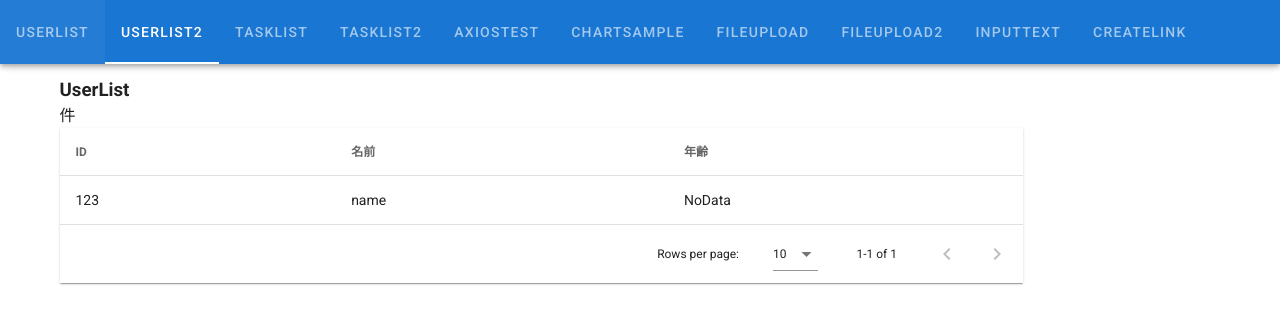
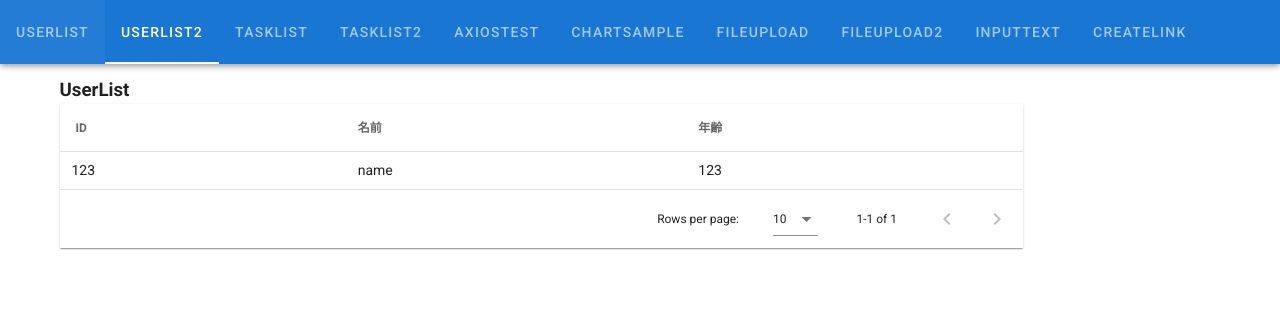
Before and after one commit to subretu/vue-sample-project, a Vue app in the folder frontend/: page /userlist2 in a window 1280 px wide. Shown: the top 324 px of the page. Built offline with nearby package versions, Linux system fonts and the light colour scheme.

Commit message:
add cell click

```diff
--- a/frontend/src/views/UserList2.vue
+++ b/frontend/src/views/UserList2.vue
@@ -1,11 +1,18 @@
 <template>
   <v-container>
     <h3>UserList</h3>
-    {{ items.length }}件
     <v-row>
       <v-col cols="10">
         <v-sheet color="white" elevation="1">
-          <v-data-table :headers="headers" :items="displayData"> </v-data-table>
+          <v-data-table :headers="headers" :items="displayData">
+            <template v-slot:item="{ item }">
+              <td @click="handleCellClick()" class="link td-cell py-2 pl-3">
+                <span>{{ item.id }}</span>
+              </td>
+              <td class="link td-cell py-2 pl-4">{{ item.name }}</td>
+              <td class="link td-cell py-2 pl-4">{{ item.age }}</td>
+            </template>
+          </v-data-table>
         </v-sheet>
       </v-col>
     </v-row>
@@ -47,8 +54,13 @@ export default defineComponent({
     const setData = () => {
       items.id = "123";
       items.name = "name";
-      items.age = null;
+      items.age = "123";
     };
+
+    const handleCellClick = () => {
+      console.log("Clicked cell:");
+    };
+
     setData();
     // データのnullを変換して表示データを作成する
     const displayData = computed(() => {
@@ -67,9 +79,26 @@ export default defineComponent({
     return {
       headers,
       items,
+      handleCellClick,
       setData,
       displayData,
     };
   },
 });
 </script>
+
+<style scoped>
+.link {
+  cursor: pointer;
+}
+
+.link:hover span {
+  text-decoration: underline;
+  color: blue;
+}
+
+.td-cell {
+  font-family: Roboto, sans-serif;
+  font-size: 14px;
+}
+</style>
```
